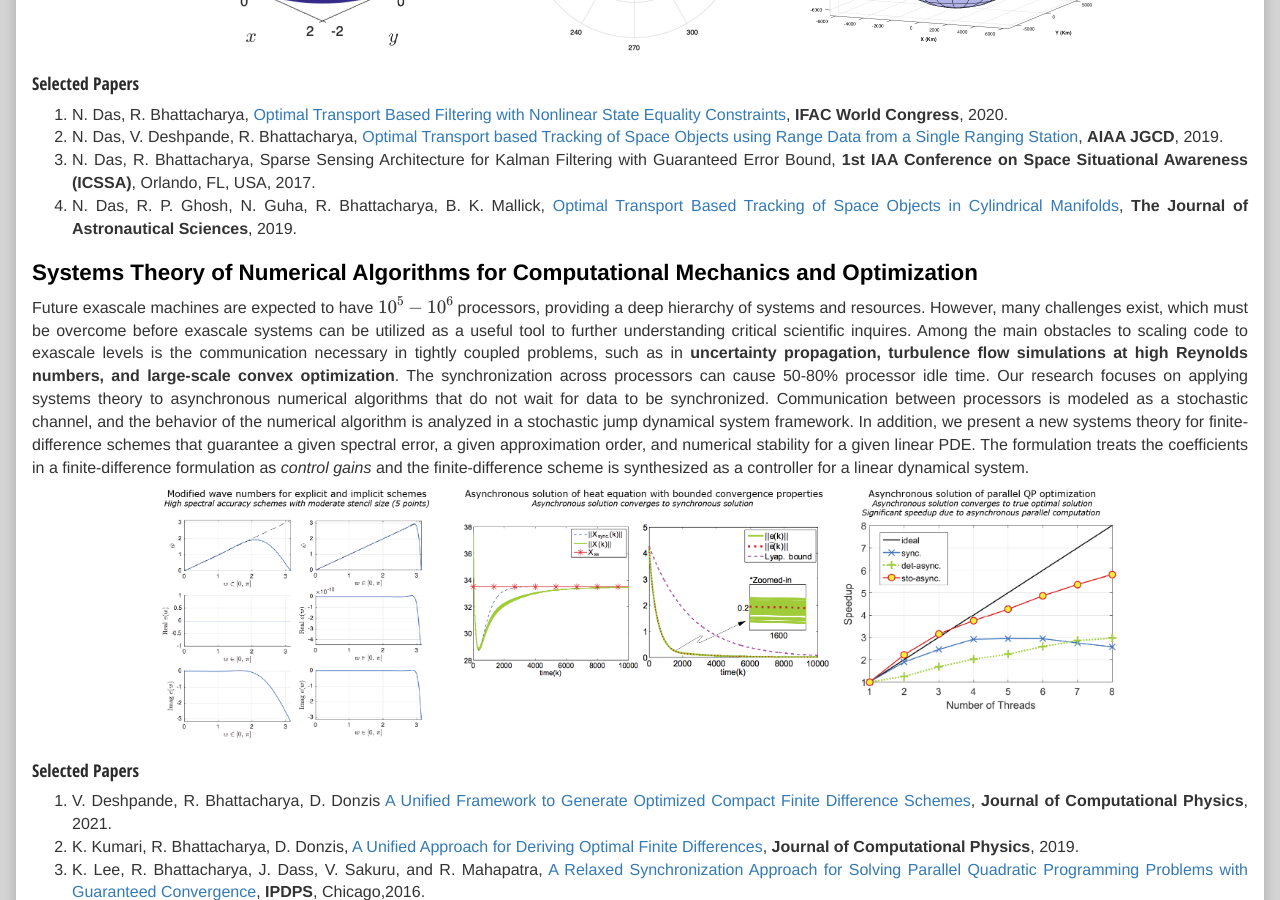
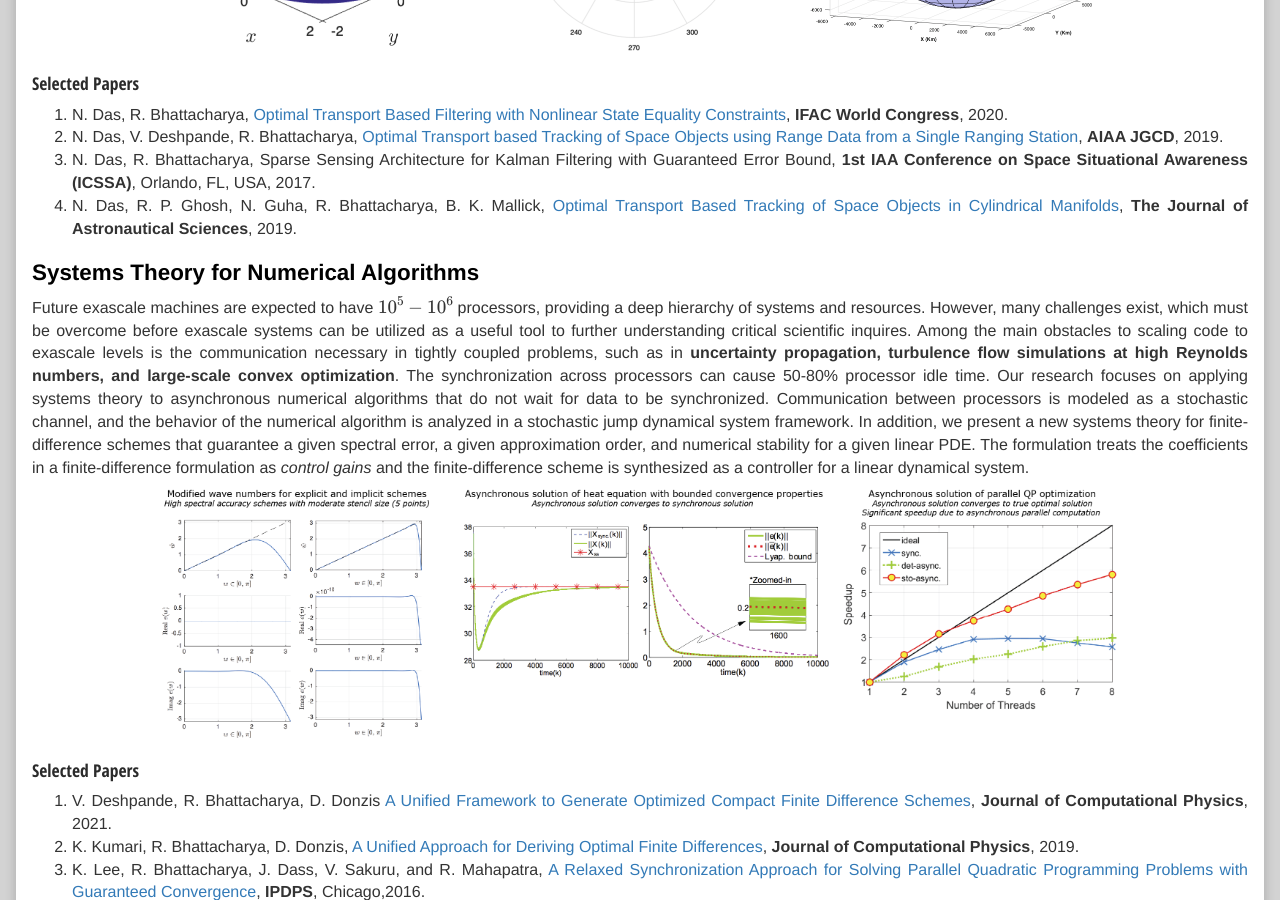
Before and after one commit to isrlab/isrlab.github.io, a Jekyll site: the page built from 01 index.md, in a window 1280 px wide and 900 px high, scrolled down 2316 px. Built offline with Jekyll 4.4.1, drawn with Linux system fonts in a browser that asks for light colours; nearby versions of some CDN libraries.

Commit message:
Minor edits.

```diff
--- a/01 index.md
+++ b/01 index.md
@@ -49,7 +49,7 @@ Space domain awareness is concerned with tracking space objects and classifying
 1. N. Das, R. Bhattacharya, Sparse Sensing Architecture for Kalman Filtering with Guaranteed Error Bound, **1st IAA Conference on Space Situational Awareness (ICSSA)**, Orlando, FL, USA, 2017.
 1. N. Das, R. P. Ghosh, N. Guha, R. Bhattacharya, B. K. Mallick, [Optimal Transport Based Tracking of Space Objects in Cylindrical Manifolds](https://www.researchgate.net/publication/319357580_Optimal_Transport_Based_Tracking_of_Space_Objects_in_Cylindrical_Manifolds), **The Journal of Astronautical Sciences**, 2019.
 
-## Systems Theory of Numerical Algorithms for Computational Mechanics and Optimization
+## Systems Theory for Numerical Algorithms
 
 Future exascale machines are expected to have $$10^5-10^6$$ processors, providing a deep hierarchy of systems and resources. However, many challenges exist, which must be overcome before exascale systems can be utilized as a useful tool to further understanding critical scientific inquires. Among the main obstacles to scaling code to exascale levels is the communication necessary in tightly coupled problems, such as in **uncertainty propagation, turbulence flow simulations at high Reynolds numbers, and large-scale convex optimization**. The synchronization across processors can cause 50-80% processor idle time. Our research focuses on applying systems theory to asynchronous numerical algorithms that do not wait for data to be synchronized. Communication between processors is modeled as a stochastic channel, and the behavior of the numerical algorithm is analyzed in a stochastic jump dynamical system framework. In addition, we present a new systems theory for finite-difference schemes that guarantee a given spectral error, a given approximation order, and numerical stability for a given linear PDE. The formulation treats the coefficients in a finite-difference formulation as *control gains* and the finite-difference scheme is synthesized as a controller for a linear dynamical system.
 
```
